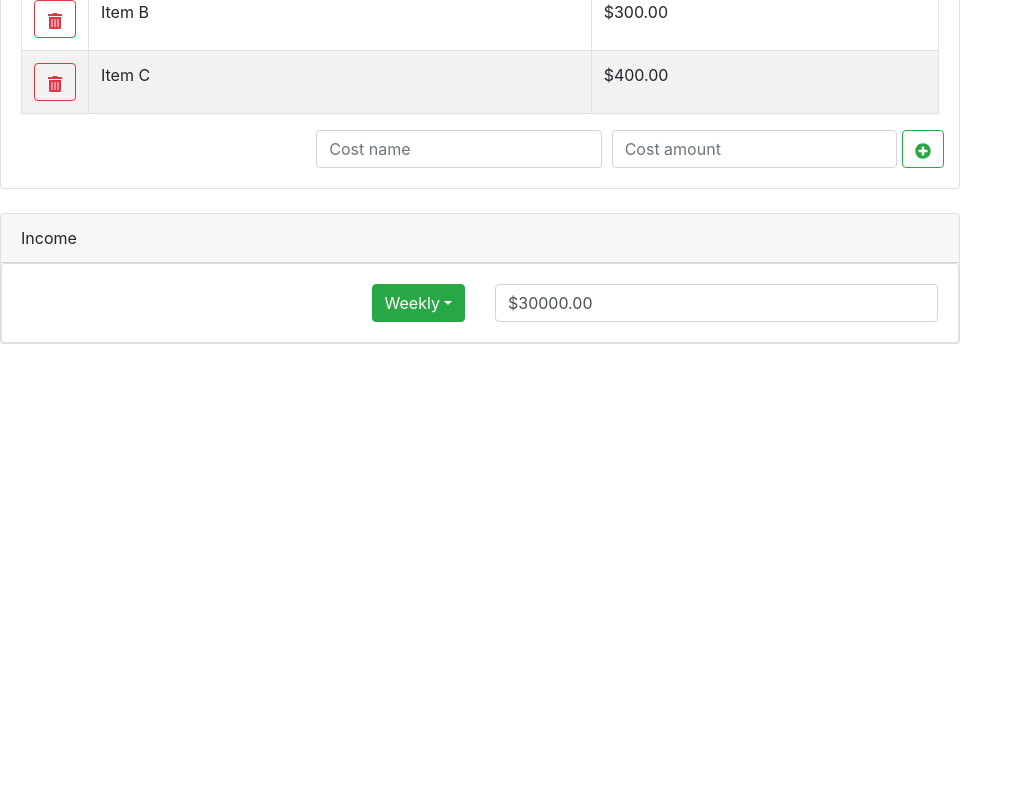
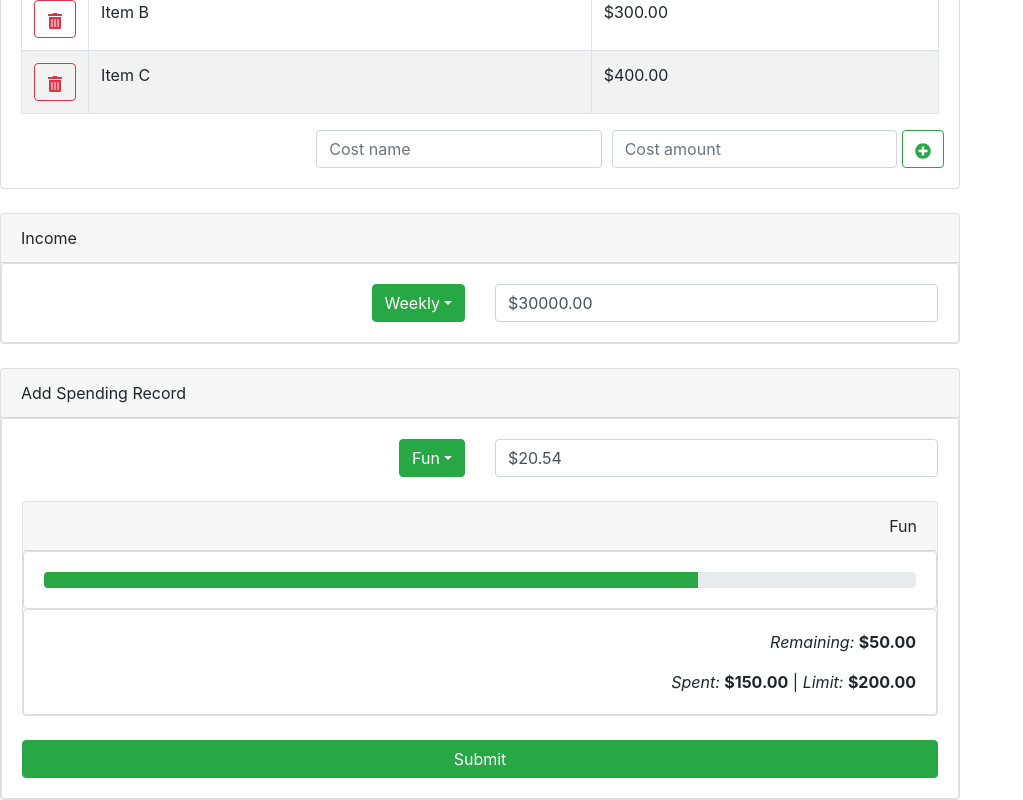
Before and after one commit to philipwilsonchang/yanb, a React (Create React App) app in the folder web/: page / in a window 1280 px wide. Shown: the part 435-1235 px from the top of the page, without its empty margins (0-1023 px from the left). Before the commit the page ends 800 px from the top, so only its background shows below. Built offline with nearby package versions, Linux system fonts and the light colour scheme.

Commit message:
Implement SpendingAdder component, adjust FixedSpendingList to be stateless

```diff
--- a/web/src/App.tsx
+++ b/web/src/App.tsx
@@ -3,6 +3,7 @@ import React from 'react';
 import CategoryDisplay from './components/CategoryDisplay';
 import FixedSpendingList, { Cost } from './components/FixedSpendingList';
 import IncomeInput from './components/IncomeInput';
+import SpendingAdder from './components/SpendingAdder';
 
 import 'bootstrap/dist/css/bootstrap.min.css';
 import './App.css';
@@ -13,14 +14,38 @@ const testList: Cost[] = [
   {name: "Item C", amount: 400}
 ];
 
+const testCategories = [
+  'Food',
+  'Groceries',
+  'Fun'
+];
+
 const App: React.FC = () => {
   return (
     <div style={{ width: '75%' }}>
     <CategoryDisplay name="Test" limit={300} spent={200} />
     <br />
-    <FixedSpendingList costs={testList} removeCost={(name) => console.log("REMOVE", name)} addCost={(name, amount) => console.log("ADD", name, amount)} />
+    <FixedSpendingList
+      costs={testList}
+      newName='New Cost'
+      newAmount={89.70}
+      changeNewName={(name) => console.log("CHANGE NAME:", name)}
+      changeNewAmount={(amount) => console.log("CHANGE AMOUNT:", amount)}
+      removeCost={(name) => console.log("REMOVE", name)}
+      submitCost={() => console.log("SUBMIT FIXED COST")} />
     <br />
     <IncomeInput income={30000} interval='Weekly' changeIncome={(amount) => console.log("Change income:", amount)} changeInterval={(interval) => console.log("Change interval:", interval)}/>
+    <br />
+    <SpendingAdder
+      categories={testCategories}
+      selectedCategory='Fun'
+      categoryLimit={200}
+      categorySpent={150}
+      amount={20.54}
+      changeCategory={(cat) => console.log("Change category:", cat)}
+      changeAmount={(amt) => console.log("Change amount:", amt)}
+      submitFunc={() => console.log("SUBMIT")}
+    />
     </div>
   );
 }
--- a/web/src/components/FixedSpendingList.tsx
+++ b/web/src/components/FixedSpendingList.tsx
@@ -1,4 +1,4 @@
-import React, { useState } from 'react';
+import React from 'react';
 
 import { FormControl, FormControlProps } from 'react-bootstrap';
 import Button from 'react-bootstrap/Button';
@@ -15,14 +15,15 @@ export type Cost = {
 
 interface IFixedSpendingListProps {
 	costs: Cost[],
+	newName: string,
+	newAmount: number,
+	changeNewName(name: string): void,
+	changeNewAmount(amount: number): void,
 	removeCost(name: string): void,
-	addCost(name: string, amount: number): void
+	submitCost(): void
 };
 
-const FixedSpendingList: React.FC<IFixedSpendingListProps> = ({ costs, removeCost, addCost }) => {
-	const [newName, setNewName] = useState("");
-	const [newAmount, setNewAmount] = useState(0);
-
+const FixedSpendingList: React.FC<IFixedSpendingListProps> = ({ costs, newName, newAmount, changeNewName, changeNewAmount, removeCost, submitCost }) => {
 	return (
 		<Card>
 			<Card.Header>Fixed Monthly Costs</Card.Header>
@@ -54,12 +55,12 @@ const FixedSpendingList: React.FC<IFixedSpendingListProps> = ({ costs, removeCos
 			    	<Col>
 			      	</Col>
 				    <Col>
-				        <Form.Control placeholder="Cost name" onChange={(e: React.FormEvent<FormControlProps & FormControl>) => setNewName(e.currentTarget.value as string)}/>
+				        <Form.Control placeholder="Cost name" onChange={(e: React.FormEvent<FormControlProps & FormControl>) => changeNewName(e.currentTarget.value as string)}/>
 				    </Col>
 				    <Col>
-				        <Form.Control placeholder="Cost amount" onChange={(e: React.FormEvent<FormControlProps & FormControl>) => setNewAmount(parseFloat(e.currentTarget.value as string))}/>
+				        <Form.Control placeholder="Cost amount" onChange={(e: React.FormEvent<FormControlProps & FormControl>) => changeNewAmount(parseFloat(e.currentTarget.value as string))}/>
 				    </Col>
-				    <Button variant="outline-success" onClick={() => addCost(newName, newAmount)}>
+				    <Button variant="outline-success" onClick={submitCost}>
 			      		<FaPlusCircle />
 			      	</Button>
 			    </Form.Row>
--- a/web/src/components/SpendingAdder.tsx
+++ b/web/src/components/SpendingAdder.tsx
@@ -1,7 +1,55 @@
 import React from 'react';
 
-const SpendingAdder: React.FC = () => {
-	return (<div />);
+import { FormControl, FormControlProps } from 'react-bootstrap';
+import Button from 'react-bootstrap/Button';
+import Card from 'react-bootstrap/Card';
+import Col from 'react-bootstrap/Col';
+import Dropdown from 'react-bootstrap/Dropdown';
+import Form from 'react-bootstrap/Form';
+import Row from 'react-bootstrap/Row';
+
+import CategoryDisplay from './CategoryDisplay';
+
+interface ISpendingAdderProps {
+	categories: string[],
+	selectedCategory: string,
+	categoryLimit: number,
+	categorySpent: number,
+	changeCategory(category: string): void,
+	amount: number,
+	changeAmount(newAmount: number): void,
+	submitFunc(): void,
+}
+
+const SpendingAdder: React.FC<ISpendingAdderProps> = ({ categories, selectedCategory, categoryLimit, categorySpent, changeCategory, amount, changeAmount, submitFunc }) => {
+	return (
+		<Card>
+			<Card.Header>Add Spending Record</Card.Header>
+			<Card.Body className='card text-right'>
+				<Row>
+					<Col>
+						<Dropdown onSelect={(e: any) => changeCategory(e)}>
+						    <Dropdown.Toggle variant="success" id="dropdown-basic">
+						    	{selectedCategory}
+						    </Dropdown.Toggle>
+						    <Dropdown.Menu>
+						    	{categories.map(cat => (
+						    		<Dropdown.Item eventKey={cat}>{cat}</Dropdown.Item>
+						    	))}
+						    </Dropdown.Menu>
+						</Dropdown>
+					</Col>
+					<Col>
+						<Form.Control value={`$${amount.toFixed(2)}`} onChange={(e: React.FormEvent<FormControlProps & FormControl>) => changeAmount(parseFloat(e.currentTarget.value as string))}/>
+					</Col>
+				</Row>
+				<br />
+				<CategoryDisplay name={selectedCategory} limit={categoryLimit} spent={categorySpent} />
+				<br />
+				<Button variant="success" onClick={submitFunc}>Submit</Button>
+			</Card.Body>
+		</Card>
+	);
 };
 
 export default SpendingAdder;
```
